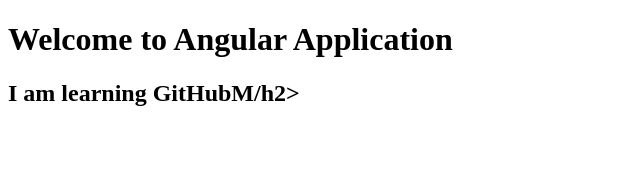
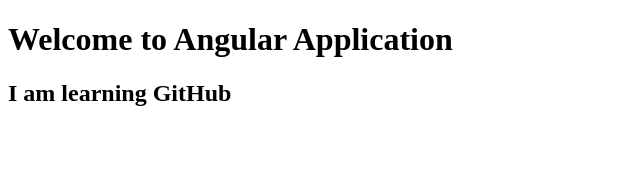
Before and after one commit to Fakhrudeen1977/angulargit, an Angular app: page / in a window 1280 px wide. Shown: the top 170 px of the page, without its empty margins (0-640 px from the left). Built offline with nearby package versions, Linux system fonts and the light colour scheme.

Commit message:
Removed  code

```diff
--- a/src/app/app.component.html
+++ b/src/app/app.component.html
@@ -1,3 +1,3 @@
 <h1>Welcome to Angular Application</h1>
 
-<h2>I am learning GitHubM/h2>
+<h2>I am learning GitHub</h2>
```
